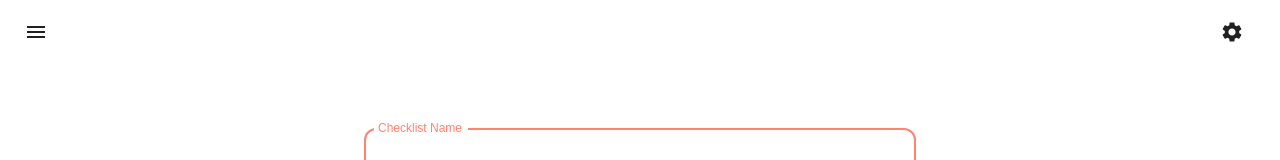
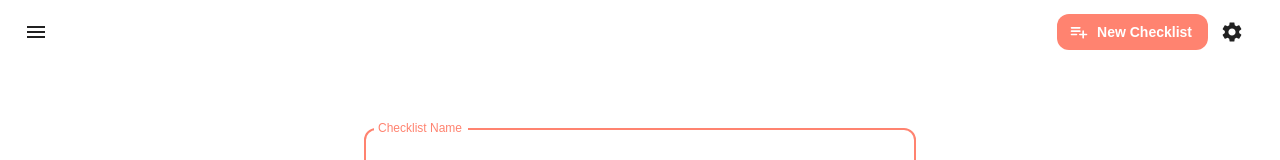
Before and after one commit to kennethlng/nmbo-app, a Next.js app: page / in a window 1280 px wide. Shown: the top 160 px of the page. Built offline with nearby package versions, Linux system fonts and the light colour scheme; no server answers.

Commit message:
Created AddProjectButton for header

```diff
--- /dev/null
+++ b/src/components/Header/AddProjectButton.js
@@ -0,0 +1,54 @@
+import Button from '@material-ui/core/Button'
+import PlaylistAddRoundedIcon from '@material-ui/icons/PlaylistAddRounded'
+import { useRouter } from 'next/router'
+import * as ROUTES from '../../constants/routes'
+import * as DB from '../../constants/db'
+import * as CONTENT_TYPE from '../../constants/contentType'
+import * as CONTENT_ID from '../../constants/contentId'
+import { db, firebase } from '../../lib/firebase'
+import { AuthUserContext } from '../Session'
+import { useContext, useState } from 'react'
+
+export default function AddProjectButton() {
+    const router = useRouter();
+    const authUser = useContext(AuthUserContext);
+    const [loading, setLoading] = useState(false);
+
+    const handleClick = () => {
+        // Log Google Analytics event for button click
+        firebase.analytics().logEvent('select_content', {
+            content_id: CONTENT_ID.HEADER_ADD_PROJECT_BUTTON,
+            content_type: CONTENT_TYPE.BUTTON
+        })
+
+        setLoading(true);
+
+        db.collection(DB.PROJECTS).add({
+            [DB.CREATED_BY]: authUser.uid
+        })
+        .then(function(docRef) {
+            setLoading(false);
+
+            router.push(ROUTES.PROJECT(docRef.id));
+        })
+        .catch(function(error) {
+            setLoading(false);
+
+            console.log("Error adding new project: ", error);
+        })
+    }
+
+    return (
+        <Button
+            variant="contained"
+            color="primary"
+            onClick={handleClick}
+            disabled={loading}
+            disableRipple
+            disableElevation
+            startIcon={<PlaylistAddRoundedIcon/>}
+        >
+            New Checklist
+        </Button>
+    )
+}
--- a/src/components/Header/index.jsx
+++ b/src/components/Header/index.jsx
@@ -8,6 +8,7 @@ import { AppStateContext } from '../AppState'
 import SignInButton from './SignInButton'
 import SignUpButton from './SignUpButton'
 import AccountButton from './AccountButton'
+import AddProjectButton from './AddProjectButton'
 import { AuthUserContext } from '../Session'
 
 const useStyles = makeStyles((theme) => ({
@@ -48,6 +49,7 @@ const Header = () => {
           <MenuIcon />
         </IconButton>
         <div className={classes.spacer}/>
+        <AddProjectButton/>
         {authUser && authUser.isAnonymous ? (
           <div className={classes.buttons}>
             <SignUpButton/>
--- a/src/constants/contentId.js
+++ b/src/constants/contentId.js
@@ -8,6 +8,7 @@ export const HEADER_EMAIL_BUTTON = 'header_email_button';
 export const HEADER_MESSENGER_BUTTON = 'header_messenger_button';
 export const HEADER_FEEDBACK_BUTTON = 'header_feedback_button';
 export const HEADER_PROJECTS_BUTTON = 'header_projects_button';
+export const HEADER_ADD_PROJECT_BUTTON = 'header_add_project_button';
 export const FOOTER_EMAIL_BUTTON = 'footer_messenger_button';
 export const FOOTER_MESSENGER_BUTTON = 'footer_messenger_button';
 export const FOOTER_TWITTER_BUTTON = 'footer_twitter_button';
```
